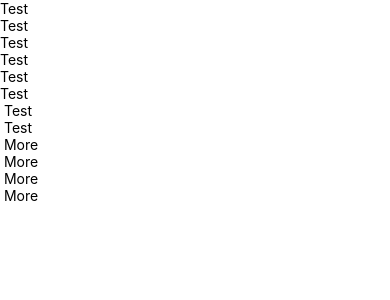
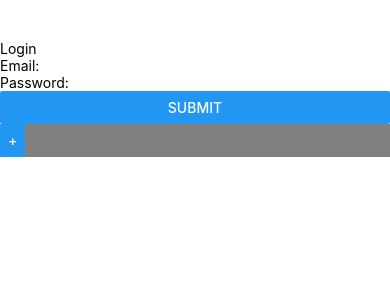
Before and after one commit to ASingh2320/vipsbu, a React Native app: screen / in a window 390 px wide. Both pictures are taken after a click on the button "LOGIN". Shown: the top 300 px of the page. Built offline with nearby package versions, Linux system fonts and the light colour scheme.

Commit message:
created login components

```diff
--- a/App.js
+++ b/App.js
@@ -49,7 +49,7 @@ export default function App() {
     <View>
     {
       menu &&
-    <View>
+    <View style= {styles.container}>
     <Button title="Login" onPress={setShowLogin}/>
     <Button title="UseFeed" onPress={setShowFeed}/>
     <Button title="Map" onPress={setShowMap}/>
@@ -66,9 +66,6 @@ export default function App() {
 
 const styles = StyleSheet.create({
   container: {
-    flex: 1,
-    backgroundColor: '#fff',
-    alignItems: 'center',
-    justifyContent: 'center',
+    paddingTop: 40
   },
 });
--- a/Screens/Login.js
+++ b/Screens/Login.js
@@ -1,24 +1,70 @@
 import { StatusBar } from 'expo-status-bar';
 import React, { useState, useEffect }  from 'react';
-import { StyleSheet, Text, View, Button } from 'react-native';
+import { StyleSheet, Text, View, Button, TextInput } from 'react-native';
 
 const Login = (props) => {
+    const[emailtext, setEmail] = useState("");
+    const[pwtext, setPW] = useState("");
+    const[failed, setFail] = useState(false);
+
+    const checkLogin = () => {
+        setFail(true);
+    }
+    const [showNav, toggleNav] = useState(false);
+    const toggle = () => {
+        toggleNav(!showNav);
+    }
+
     return (
-        <View>
-            <Text>Test</Text>
-            <Text>Test</Text>
-            <Text>Test</Text>
-            <Text>Test</Text>
-            <Text>Test</Text>
-            <Text>Test</Text>
-            <Text> Test </Text>
-            <Text> Test </Text>
-            <Text> More </Text>
-            <Text> More </Text>
-            <Text> More </Text>
-            <Text> More </Text>
+        <View style= {styles.container}>
+            <Text>Login</Text>
+            <View style= {styles.inputline}>
+            <Text>Email:</Text>
+            <TextInput value={emailtext} onChangeText={setEmail}/>
+            </View>
+            <View style= {styles.inputline}>
+            <Text>Password:</Text>
+            <TextInput value={pwtext} onChangeText={setPW}/>
+            </View>
+            <Button title="Submit" onPress={checkLogin}/>
+            {
+                failed && <Text>Email or Password is incorrect</Text>
+            }
+            <View>
+            {showNav ?
+            <View
+                style={{
+                flexDirection: "row",
+                backgroundColor: "grey",
+                }}
+            >
+                <Button title="Login" onPress={props.setShowLogin}/>
+                <Button title="UseFeed" onPress={props.setShowFeed}/>
+                <Button title="Settings" onPress={props.setShowSet}/>
+                <Button title="X" onPress={toggle}/>
+            </View>
+            :
+            <View
+                style={{
+                flexDirection: "row",
+                backgroundColor: "grey",
+                }}
+            >
+                <Button title="+" onPress={toggle}/>
+            </View>
+            }
+        </View>
         </View>
     );
 };
 
+
+const styles = StyleSheet.create({
+    container: {
+      paddingTop: 40
+    },
+    inputline: {
+        flexDirection: 'row',
+    }
+  });
 export default Login;
```
Also changed, not shown: 2 other files (tests, documents, lock files or other folders).
